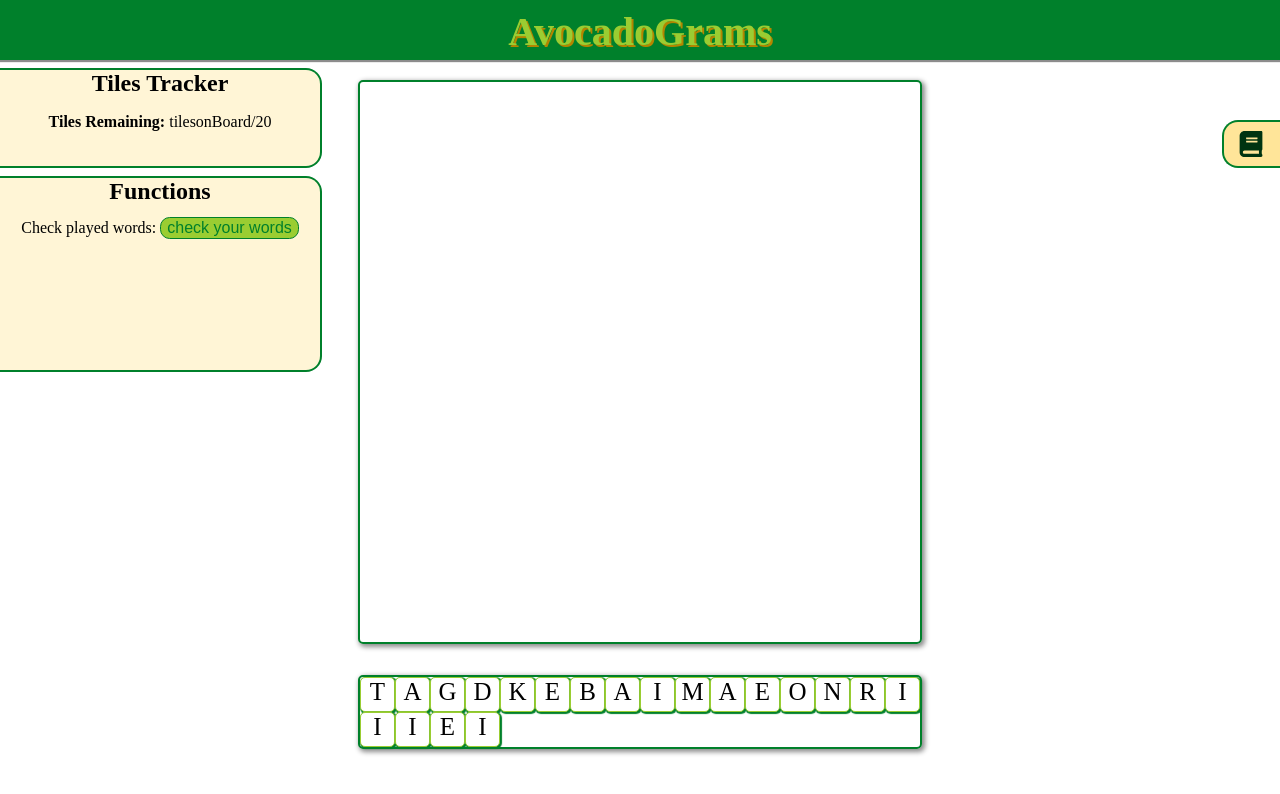
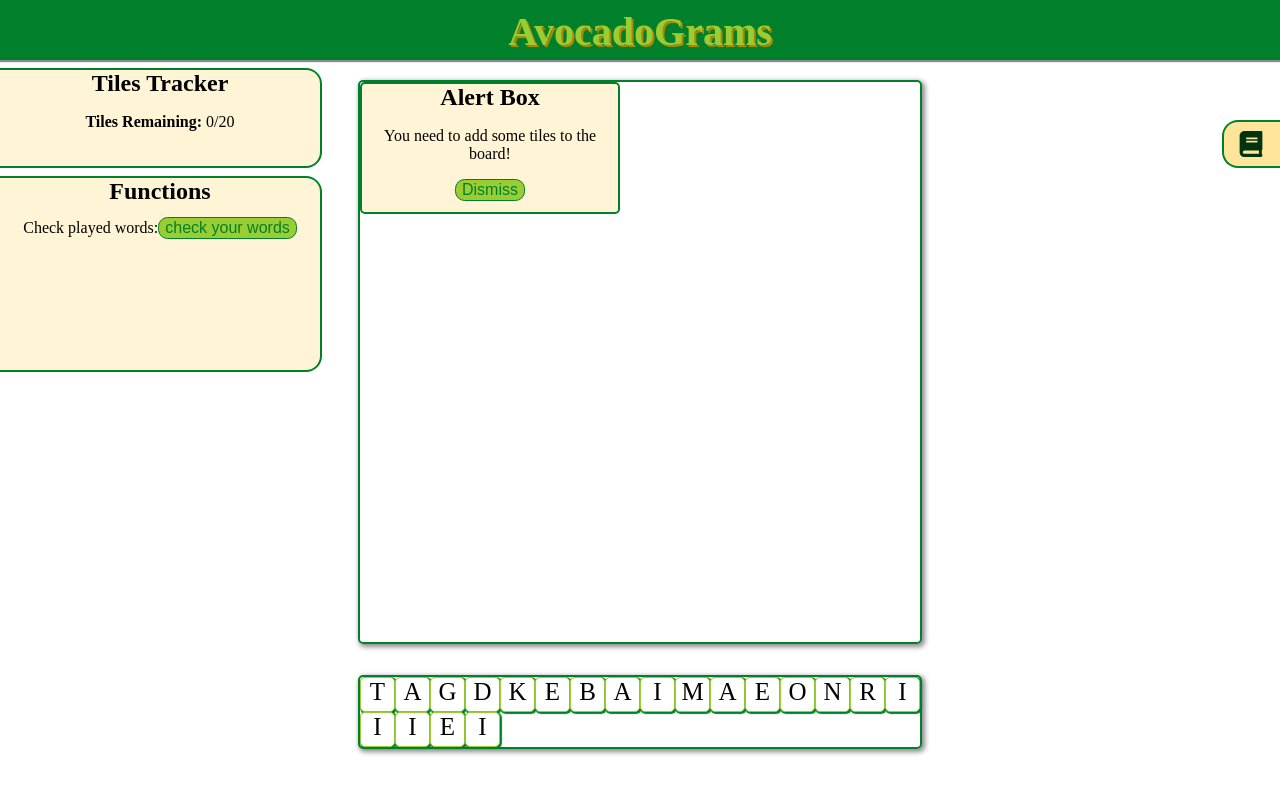
Before and after one commit to avocadograms/avocadograms, a React app: page / in a window 1280 px wide. Both pictures are taken after a click on the button "check your words". Shown: the top 794 px of the page. Built offline with nearby package versions, Linux system fonts and the light colour scheme.

Commit message:
added hook in gameContainer that handles numIslands errors but rendering an alertbox

```diff
--- /dev/null
+++ b/client/components/AlertBox.jsx
@@ -0,0 +1,13 @@
+import React from 'react';
+
+function AlertBox({ alertNumIslands, toggleAlertNumIslands }) {
+  return (
+    <div id='alertBox'>
+      <h3>Alert Box</h3>
+      <p> {alertNumIslands[1]} </p>
+      <button onClick={() => toggleAlertNumIslands([false, ''])}> Dismiss </button>
+    </div>
+  );
+}
+
+export default AlertBox;
--- a/client/components/Board.jsx
+++ b/client/components/Board.jsx
@@ -1,7 +1,14 @@
 import React from 'react';
+import AlertBox from '../components/AlertBox.jsx';
 
-function Board() {
-  return <div id='board'></div>;
+function Board({ alertNumIslands, toggleAlertNumIslands }) {
+  return (
+    <div id='board'>
+      {alertNumIslands[0] ? (
+        <AlertBox alertNumIslands={alertNumIslands} toggleAlertNumIslands={toggleAlertNumIslands} />
+      ) : null}
+    </div>
+  );
 }
 
 export default Board;
--- a/client/components/CheckWords.jsx
+++ b/client/components/CheckWords.jsx
@@ -1,6 +1,6 @@
 import React, { useState, useEffect } from 'react';
 
-function CheckWords({ setWordsArray }) {
+function CheckWords({ setWordsArray, setOnBoardCount, toggleAlertNumIslands }) {
   const [boardPosition, setBoardPosition] = useState([]);
   const [boardDimensions, setBoardDimensions] = useState([]);
 
@@ -62,6 +62,7 @@ function CheckWords({ setWordsArray }) {
         },
       };
     });
+    setOnBoardCount(lettersAndPositions.length);
     return lettersAndPositions;
   };
 
@@ -84,13 +85,13 @@ function CheckWords({ setWordsArray }) {
 
     const islands = numIslands(JSON.parse(JSON.stringify(boardGrid)));
     if (islands > 1) {
-      console.log('Please connect all of your tiles!');
+      toggleAlertNumIslands([true, 'Please connect all of your tiles!']);
       return;
     } else if (islands < 1) {
-      console.log('You need to add some tiles to the board!');
+      toggleAlertNumIslands([true, 'You need to add some tiles to the board!']);
       return;
     } else {
-      console.log('checking words');
+      toggleAlertNumIslands([false, '']);
       return playedWords(boardGrid);
     }
   };
--- a/client/components/GameplayFunctions.jsx
+++ b/client/components/GameplayFunctions.jsx
@@ -1,12 +1,17 @@
 import React from 'react';
 import CheckWords from '../components/CheckWords.jsx';
 
-function GameplayFunction({ setWordsArray }) {
+function GameplayFunction({ setWordsArray, setOnBoardCount, toggleAlertNumIslands }) {
   return (
     <div id='gameplayFunctions'>
       <div>
         <h3> Functions </h3>
-        Check played words: <CheckWords setWordsArray={setWordsArray} />
+        Check played words:
+        <CheckWords
+          setWordsArray={setWordsArray}
+          setOnBoardCount={setOnBoardCount}
+          toggleAlertNumIslands={toggleAlertNumIslands}
+        />
       </div>
     </div>
   );
--- a/client/components/TilesTracker.jsx
+++ b/client/components/TilesTracker.jsx
@@ -1,11 +1,11 @@
 import React from 'react';
 
-function TilesTracker({ totalLetters }) {
+function TilesTracker({ totalLetters, onBoardCount }) {
   return (
     <div id='tilesTracker'>
       <h3> Tiles Tracker </h3>
       <p>
-        <b>Tiles Remaining: </b> {`tilesonBoard/${totalLetters}`}
+        <b>Tiles Remaining: </b> {`${onBoardCount}/${totalLetters}`}
       </p>
     </div>
   );
--- a/client/containers/GameContainer.jsx
+++ b/client/containers/GameContainer.jsx
@@ -7,7 +7,9 @@ import letterList, { letterFrequencies } from '../constants/letterPool';
 
 function GameContainer({ setWordsArray }) {
   const [letters, setLetters] = useState([]);
+  const [onBoardCount, setOnBoardCount] = useState(0);
   const [letterPool, setLetterPool] = useState(letterFrequencies);
+  const [alertNumIslands, toggleAlertNumIslands] = useState([false, '']);
 
   useEffect(() => {
     let randomLetters = [];
@@ -27,10 +29,14 @@ function GameContainer({ setWordsArray }) {
   return (
     <div id='gameContainer'>
       <div>
-        <TilesTracker totalLetters={letters.length} />
-        <GameplayFunctions setWordsArray={setWordsArray} />
+        <TilesTracker totalLetters={letters.length} onBoardCount={onBoardCount} />
+        <GameplayFunctions
+          setWordsArray={setWordsArray}
+          setOnBoardCount={setOnBoardCount}
+          toggleAlertNumIslands={toggleAlertNumIslands}
+        />
       </div>
-      <Board />
+      <Board alertNumIslands={alertNumIslands} toggleAlertNumIslands={toggleAlertNumIslands} />
       <TilesContainer letters={letters} />
     </div>
   );
--- a/client/stylesheets/styles.scss
+++ b/client/stylesheets/styles.scss
@@ -327,3 +327,46 @@ input {
     transform: translateY(1px);
   }
 }
+
+// ------------------------ AlerBox Function ------------------------------ //
+#alertBox {
+  display: flex;
+  flex-direction: column;
+  justify-content: flex-start;
+  align-items: center;
+  background-color: lighten($color: #ffe599, $amount: 12%);
+  height: 8em;
+  width: 16em;
+  border: 2px solid $dark-avocado-green;
+  border-radius: 5px;
+
+  h3 {
+    padding: 0;
+    margin: 0;
+    font-size: 1.5em;
+    // text-align: center;
+  }
+
+  p {
+    text-align: center;
+  }
+
+  button {
+    background-color: $light-avocado-green;
+    color: $dark-avocado-green;
+    font-size: 1em;
+    font-weight: 500;
+    border-radius: 0.6em;
+    border: 1px solid $dark-avocado-green;
+    outline: none;
+
+    &:hover {
+      cursor: pointer;
+      background-color: darken($color: $light-avocado-green, $amount: 5%);
+    }
+
+    &:active {
+      transform: translateY(1px);
+    }
+  }
+}
```
